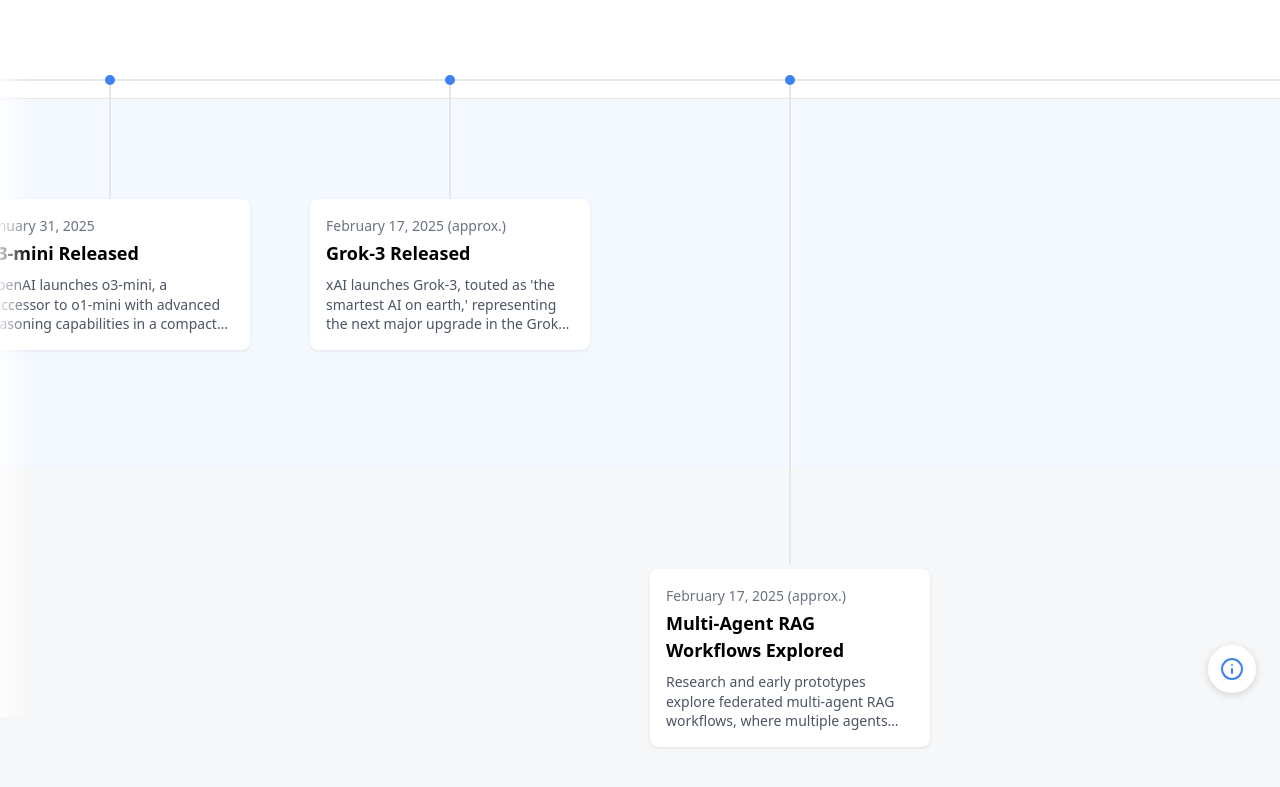
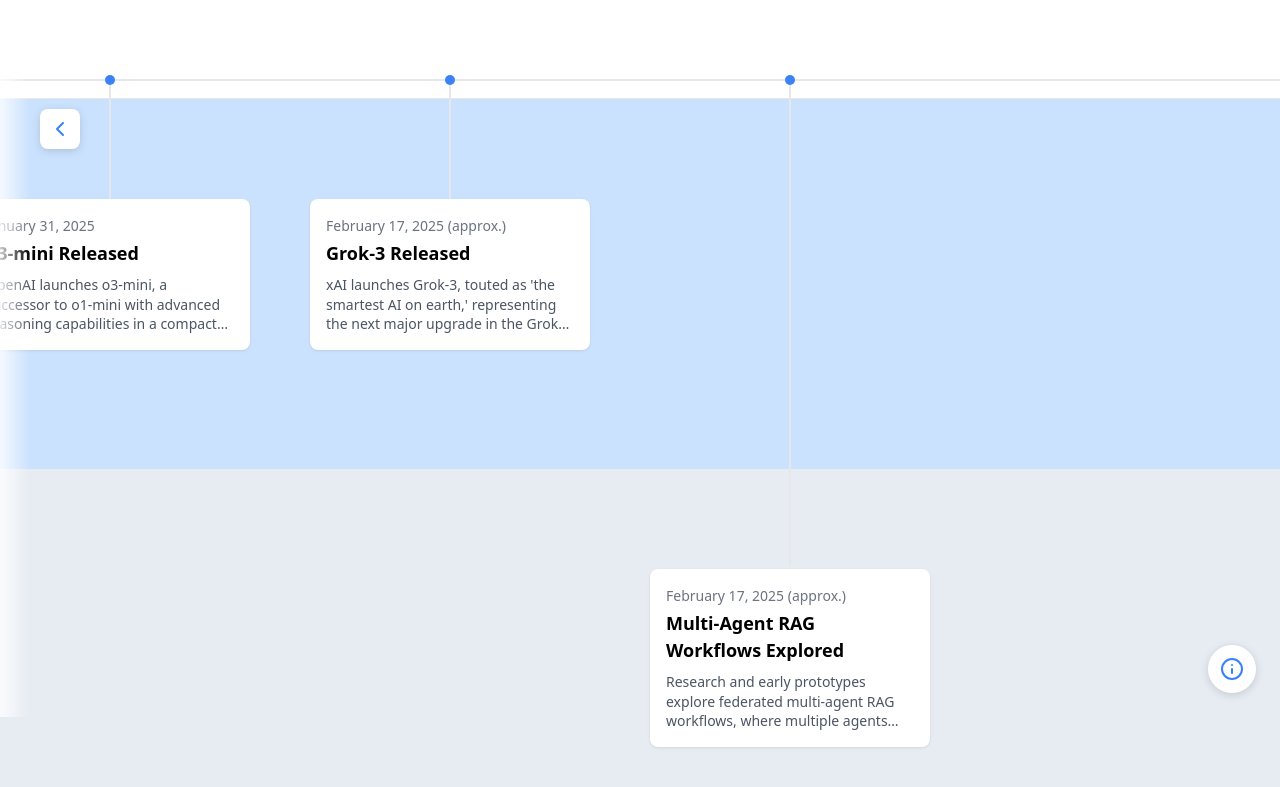
Before and after one commit to generative-ai-timeline/generative-ai-timeline, a plain HTML site: page docs/index.html in a window 1280 px wide. Shown: the part 83-870 px from the top of the page. Drawn offline with nearby package versions, Linux system fonts and the light colour scheme.

Commit message:
style: update track backgrounds and scroll button
- Change track backgrounds to modern minimal colors
  - Models track: #EAF2FF (cool pastel blue)
  - Concepts track: #F3F5F7 (soft gray)
- Adjust track background opacity to 0.95
- Position scroll button at left side of first track
- Change scroll button to rounded square design

```diff
--- a/docs/css/styles.css
+++ b/docs/css/styles.css
@@ -145,12 +145,12 @@ body {
 
 #models-timeline {
     top: 60px; /* Start below header */
-    background-color: rgba(239, 246, 255, 0.7);
+    background-color: rgba(191, 219, 254, 0.8); /* More saturated blue */
 }
 
 #concepts-timeline {
     top: calc(60px + (100vh - 60px) * 0.5); /* Position exactly halfway */
-    background-color: rgba(243, 244, 246, 0.7);
+    background-color: rgba(226, 232, 240, 0.8); /* More distinct gray */
 }
 
 /* Card positioning */
@@ -181,7 +181,7 @@ body {
 }
 
 #concepts-timeline .timeline-dot {
-    top: calc(-1 * var(--track-height) - 24px); --Use track height variable */
+    top: calc(-1 * var(--track-height) - 24px); /* Use track height variable */
 }
 
 /* Common line styling */
@@ -341,3 +341,31 @@ body {
 .close-button:hover {
     color: #000;
 }
+
+/* Scroll Left Button */
+.scroll-button {
+    position: fixed;
+    top: calc(60px + 132px); /* Header height (60px) + offset from track top */
+    left: 40px;
+    width: 40px;
+    height: 40px;
+    border-radius: 8px;
+    background-color: white;
+    box-shadow: 0 2px 8px rgba(0, 0, 0, 0.15);
+    border: none;
+    cursor: pointer;
+    display: flex;
+    align-items: center;
+    justify-content: center;
+    color: #3b82f6;
+    transition: transform 0.2s;
+    z-index: 100;
+}
+
+.scroll-button:hover {
+    transform: scale(1.1);
+}
+
+.scroll-button:active {
+    transform: scale(0.95);
+}
--- a/docs/index.html
+++ b/docs/index.html
@@ -37,6 +37,11 @@
 <body>
     <div class="w-full">
         <h1 class="timeline-title">Generative Artificial Intelligence Timeline</h1>
+        <button id="scrollLeftButton" class="scroll-button" aria-label="Scroll Left">
+            <svg xmlns="http://www.w3.org/2000/svg" width="24" height="24" viewBox="0 0 24 24" fill="none" stroke="currentColor" stroke-width="2" stroke-linecap="round" stroke-linejoin="round">
+                <path d="M15 18l-6-6 6-6"/>
+            </svg>
+        </button>
         <div class="timeline-container"></div>
     </div>
 
--- a/docs/js/timeline.js
+++ b/docs/js/timeline.js
@@ -175,8 +175,9 @@ function handleScroll(event) {
 
 document.addEventListener('DOMContentLoaded', loadTimeline);
 
-// Modal functionality
+// Modal and scroll button functionality
 document.addEventListener('DOMContentLoaded', function() {
+    // Modal functionality
     const infoButton = document.getElementById('infoButton');
     const modal = document.getElementById('infoModal');
     const closeButton = document.getElementById('closeModal');
@@ -194,4 +195,18 @@ document.addEventListener('DOMContentLoaded', function() {
             modal.classList.add('hidden');
         }
     });
+
+    // Scroll button functionality
+    const scrollLeftButton = document.getElementById('scrollLeftButton');
+
+    // Add click handler that finds the scroll container each time
+    scrollLeftButton.addEventListener('click', () => {
+        const scrollContainer = document.querySelector('.timeline-scroll-container');
+        if (scrollContainer) {
+            scrollContainer.scrollBy({
+                left: -600,
+                behavior: 'smooth'
+            });
+        }
+    });
 });
```
